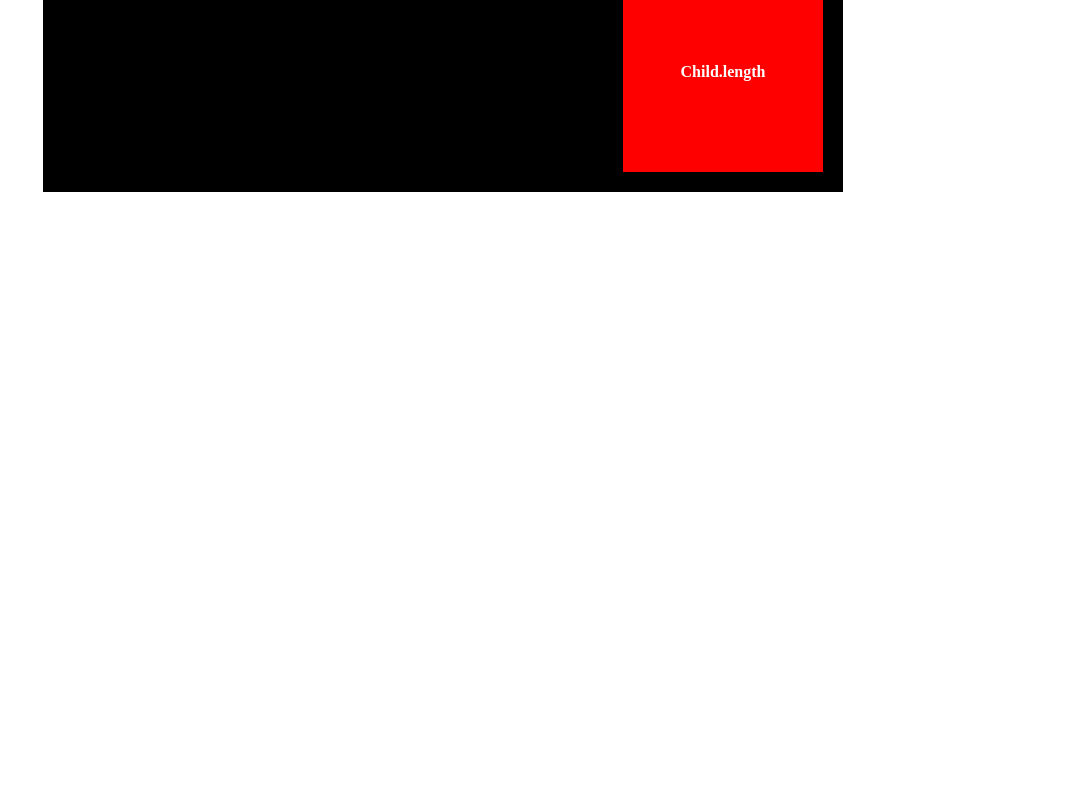
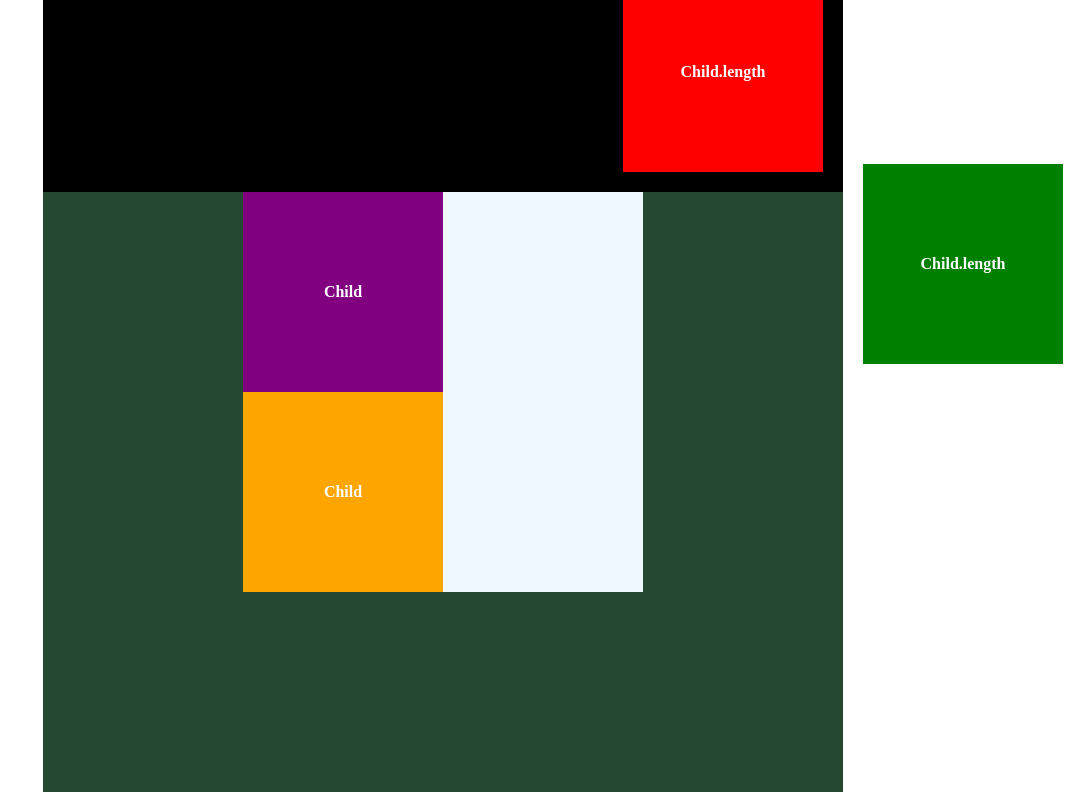
Before and after one commit to khs-st/HTML-CSS, a plain HTML site: page CSS-BASIC/position/index.html in a window 1280 px wide. Shown: the part 416-1216 px from the top of the page, without its empty margins (197-1280 px from the left). Before the commit the page ends 800 px from the top, so only its background shows below. Drawn offline with Linux system fonts and the light colour scheme.

Commit message:
position:fixed 활용법  - position:fixed를 적용하면 그 요소는 viewport 기준으로 위치하게 된다.

```diff
--- a/CSS-BASIC/position/index.html
+++ b/CSS-BASIC/position/index.html
@@ -17,6 +17,13 @@
             <div class="child blue">Child</div>
         </div>
     </div>
+    <div class="grandparent2">
+        <div class="parent">
+            <div class="child green">Child.length</div>
+            <div class="child purple">Child</div>
+            <div class="child orange">Child</div>
+        </div>
+    </div>
 </body>
 
 </html>
--- a/CSS-BASIC/position/style.css
+++ b/CSS-BASIC/position/style.css
@@ -39,3 +39,26 @@
 .blue{
     background-color: blue;
 }
+
+.grandparent2{
+    position: relative;
+    width: 800px;
+    height: 600px;
+    margin: 0 auto;
+    background-color: rgb(36, 73, 49);
+}
+
+.green{
+    position: fixed;
+    bottom: 20px;
+    right: 20px;
+    background-color: green;
+}
+
+.purple{
+    background-color: purple;
+}
+
+.orange{
+    background-color: orange;
+}
```
